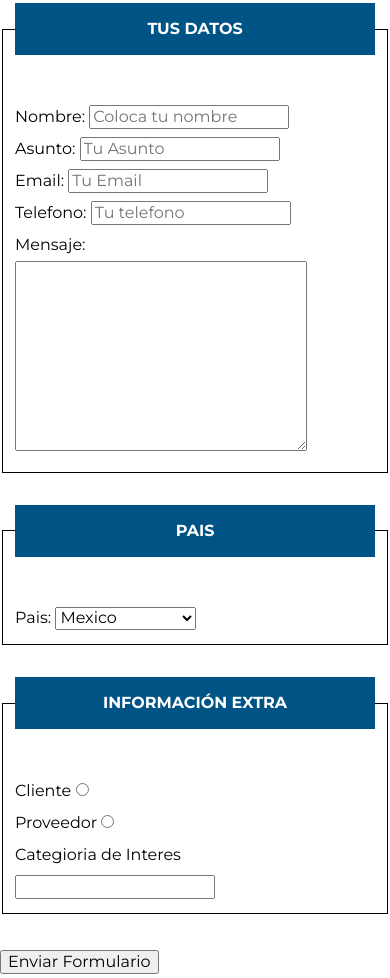
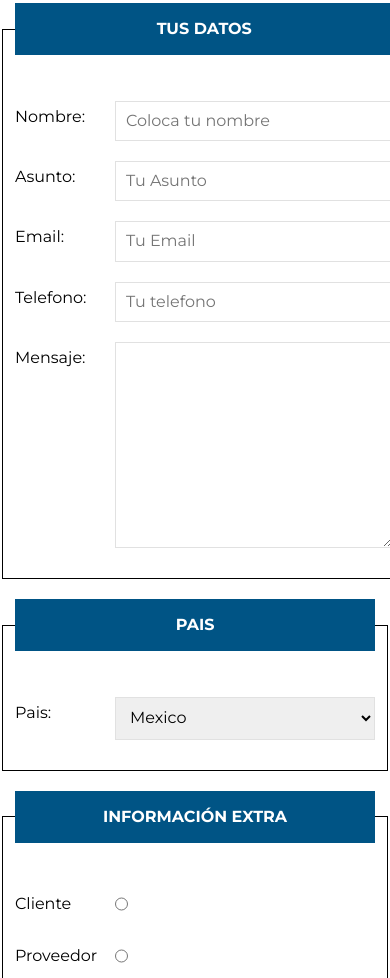
Before and after one commit to jvasquezd/tienda-feliz-de-muebles, a plain HTML site: page contacto.html in a window 390 px wide. Shown: the part 406-1384 px from the top of the page. Drawn offline with Linux system fonts and the light colour scheme.

Commit message:
proyecto finalizado sin responsive

```diff
--- a/contacto.html
+++ b/contacto.html
@@ -47,23 +47,23 @@
                 <form class="form" action="">
                     <fieldset class="form__fieldset">
                         <legend class="form__legend t-align-center">Tus Datos</legend>
-                        <div class="form__field">
+                        <div class="form__field f-elements">
                             <label class="form__label" for="name">Nombre: </label>
                             <input class="form__input" type="text" name="name" id="name" placeholder="Coloca tu nombre" required/>
                         </div>
-                        <div class="form__field">
+                        <div class="form__field f-elements">
                             <label class="form__label" for="business">Asunto: </label>
                             <input class="form__input" type="text" name="business" id="business" placeholder="Tu Asunto" required/>
                         </div>
-                        <div class="form__field">
+                        <div class="form__field f-elements">
                             <label class="form__label" for="email">Email: </label>
                             <input class="form__input" type="tel" name="email" id="email" placeholder="Tu Email" required/>
                         </div>
-                        <div class="form__field">
+                        <div class="form__field f-elements">
                             <label class="form__label" for="phone">Telefono: </label>
                             <input class="form__input" type="tel" name="phone" id="phone" placeholder="Tu telefono" required/>
                         </div>
-                        <div class="form__field">
+                        <div class="form__field f-elements">
                             <label class="form__label" for="message">Mensaje: </label>
                             <textarea name="message" id="message" cols="30" rows="10"></textarea>
                         </div>
@@ -71,7 +71,7 @@
 
                     <fieldset class="form__fieldset">
                         <legend class="form__legend t-align-center">Pais</legend>
-                        <div class="form__field">
+                        <div class="form__field f-elements">
                             <label class="form__label" for="country">Pais: </label>
                             <select name="country" id="country">
                                 <option disabled value="">-- Seleccione --</option>
@@ -87,16 +87,16 @@
 
                     <fieldset class="form__fieldset">
                         <legend class="form__legend t-align-center">Información Extra</legend>
-                        <div class="form__field">
-                            <label for="client">Cliente</label>
+                        <div class="form__field f-elements">
+                            <label class="form__label" for="client">Cliente</label>
                             <input type="radio" name="extinf" id="client" />
                         </div>
-                        <div class="form__field">
-                            <label for="supplier">Proveedor</label>
+                        <div class="form__field f-elements">
+                            <label class="form__label" for="supplier">Proveedor</label>
                             <input type="radio" name="extinf" id="supplier" />
                         </div>
-                        <div class="form__field">
-                            <label for="category">Categioria de Interes</label>
+                        <div class="form__field f-elements">
+                            <label class="form__label" for="category">Categioria de Interes</label>
                             <input list="categories" name="categories" required />
                             <datalist id="categories">
                                 <option value="Cocina"/>
@@ -107,7 +107,7 @@
                         </div>
                     </fieldset>
 
-                    <input type="submit" value="Enviar Formulario">
+                    <input class="form__submit t-align-center" type="submit" value="Enviar Formulario">
 
                 </form>
 
--- a/css/modules/form.css
+++ b/css/modules/form.css
@@ -1,12 +1,12 @@
 .form{
     max-width: 600px;
     margin: 0 auto;
-    box-sizing: border-box;
+    /* box-sizing: border-box; */
 }
 
 .form__fieldset{
     border: 1px solid black;
-    margin-bottom: 2rem;
+    margin-bottom: 1.25rem;
 }
 
 .form__legend{
@@ -20,3 +20,35 @@
     padding: 0.625rem;
     margin-bottom: 2.5rem;
 }
+.form__field{
+    margin-bottom: 1.25rem;
+}
+
+.form__label{
+    flex-basis: 6.25rem;
+}
+
+.form__field input:not([type="radio"]),
+.form__field textarea,
+.form__field select  {
+    flex: 1;
+    border: 1px solid #e1e1e1;
+    padding: 0.625rem;
+}
+
+.form__submit{
+    background-color: var(--primary-button-color);
+    display: block;
+    color: #fff;
+    text-transform: uppercase;
+    font-weight: 900;
+    padding: 0.625rem;
+    transition: background-color .3s ease-out;
+    font-size: 0.85rem;
+    border: none;
+}
+
+.form__submit:hover{
+    background-color: #688a04;
+    cursor: pointer;
+}
```
